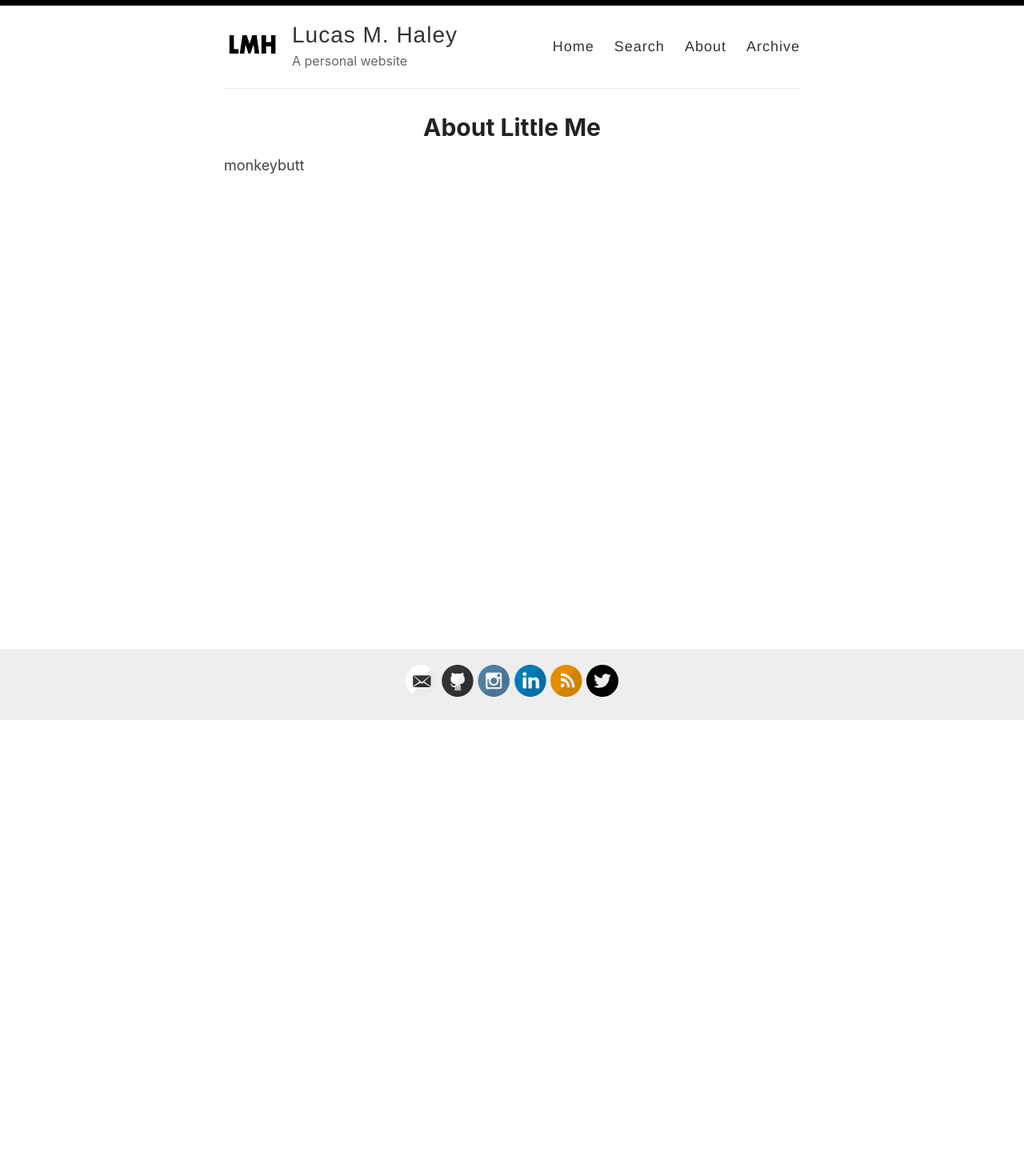
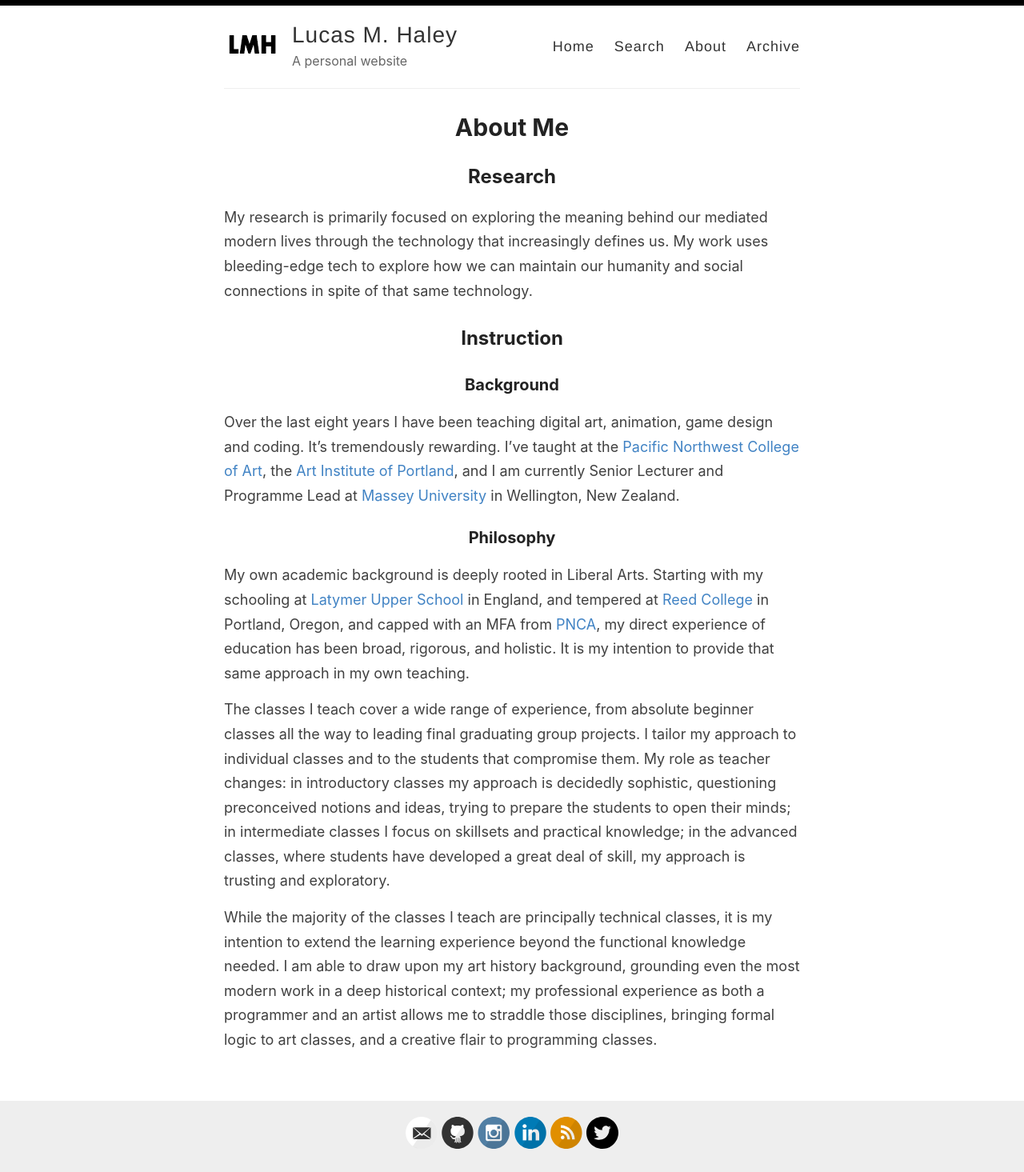
Before and after one commit to lucashaley/lucashaley.github.io, a Jekyll site: the page built from pages/about-little-me.md, in a window 1280 px wide. Shown: the whole page at 80% size. Built offline with Jekyll 4.4.1, drawn with Linux system fonts in a browser that asks for light colours; before the commit the page ends 901 px from its top, so only the background shows below that.

Commit message:
Update from Forestry.io lucashaley@yahoo.com updated pages/about-little-me.md

```diff
--- a/pages/about-little-me.md
+++ b/pages/about-little-me.md
@@ -1,8 +1,24 @@
 ---
 layout: page
-title: About Little Me
+title: About Me
 permalink: about
 splash: ''
 
 ---
-monkeybutt
+## Research
+
+My research is primarily focused on exploring the meaning behind our mediated modern lives through the technology that increasingly defines us. My work uses bleeding-edge tech to explore how we can maintain our humanity and social connections in spite of that same technology.
+
+## Instruction
+
+### Background
+
+Over the last eight years I have been teaching digital art, animation, game design and coding. It's tremendously rewarding. I've taught at the [Pacific Northwest College of Art](https://www.lucashaley.com/www.pnca.edu), the [Art Institute of Portland](https://www.lucashaley.com/www.aii.edu), and I am currently Senior Lecturer and Programme Lead at [Massey University](http://creative.massey.ac.nz/) in Wellington, New Zealand.
+
+### Philosophy
+
+My own academic background is deeply rooted in Liberal Arts. Starting with my schooling at [Latymer Upper School](http://www.latymer-upper.org/) in England, and tempered at [Reed College](https://www.lucashaley.com/www.reed.edu) in Portland, Oregon, and capped with an MFA from [PNCA](http://www.pnca.edu/), my direct experience of education has been broad, rigorous, and holistic. It is my intention to provide that same approach in my own teaching.
+
+The classes I teach cover a wide range of experience, from absolute beginner classes all the way to leading final graduating group projects. I tailor my approach to individual classes and to the students that compromise them. My role as teacher changes: in introductory classes my approach is decidedly sophistic, questioning preconceived notions and ideas, trying to prepare the students to open their minds; in intermediate classes I focus on skillsets and practical knowledge; in the advanced classes, where students have developed a great deal of skill, my approach is trusting and exploratory.
+
+While the majority of the classes I teach are principally technical classes, it is my intention to extend the learning experience beyond the functional knowledge needed. I am able to draw upon my art history background, grounding even the most modern work in a deep historical context; my professional experience as both a programmer and an artist allows me to straddle those disciplines, bringing formal logic to art classes, and a creative flair to programming classes.
```
